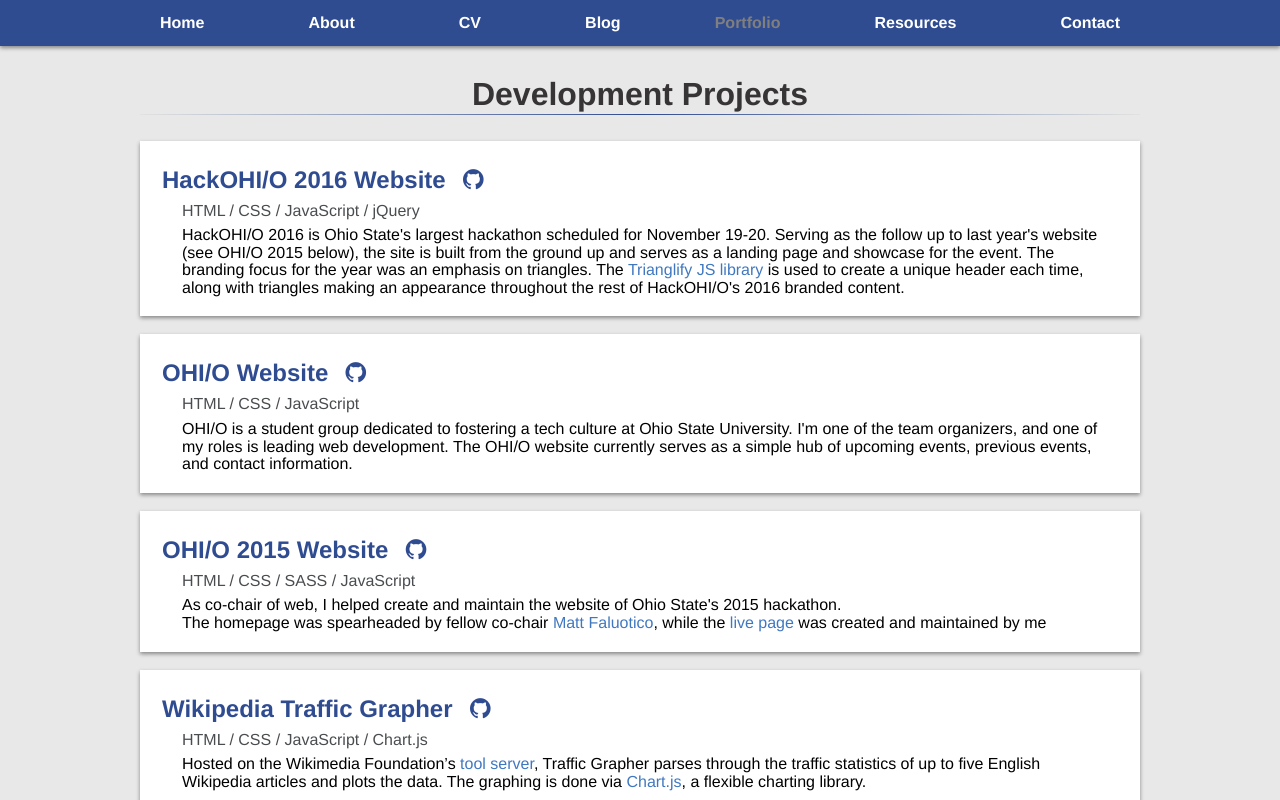
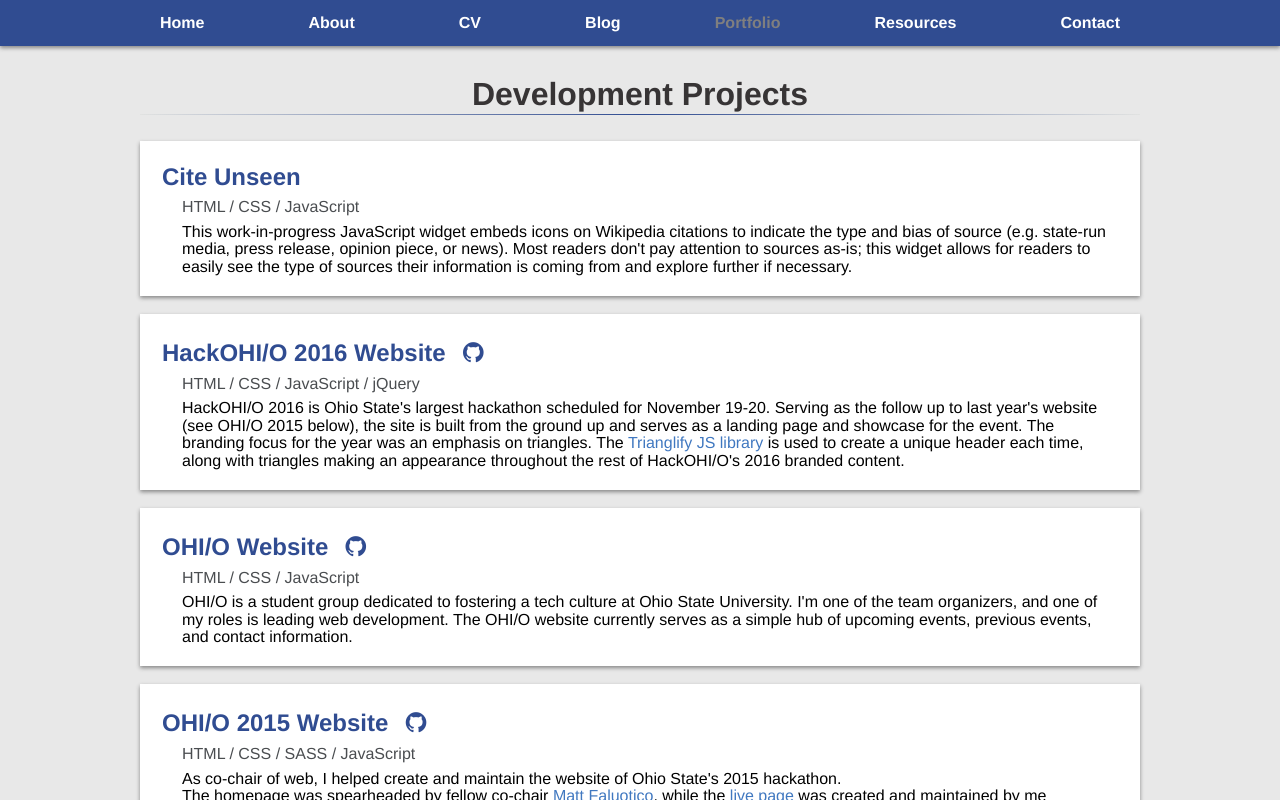
Before and after one commit to KevinPayravi/kevin.payravi.dev, a plain HTML site: page portfolio/index.html in a window 1280 px wide. Drawn offline with Linux system fonts and the light colour scheme; a web font is replaced by a local one.

Commit message:
Adding Cite Unseen to portfolio

```diff
--- a/portfolio/index.html
+++ b/portfolio/index.html
@@ -56,9 +56,17 @@
 					<h2 class="center">Development Projects</h2>
 					<hr>
 					<br>
-					<div class="left">
 					<div class="padder white-box">
-						<h3><a href="http://hack.osu.edu/2016"><b>HackOHI/O 2016 Website</b></a>&nbsp;&nbsp;<a href="https://github.com/hackohio/hackOHIO2016"><i class="padder-small fa fa-github fa-1x"></i></a></h3>
+						<h3><a href="https://docs.google.com/presentation/d/1aTUuFz1HBRMcE2PWeaJRzT7qW8Q_wJongWQhZZc-qrs/edit">Cite Unseen</a></h3>
+						<p class="desc-toolset">HTML / CSS / JavaScript</p>
+						<p class="desc">
+							 This work-in-progress JavaScript widget embeds icons on Wikipedia citations to indicate the type and bias of source (e.g. state-run media, press release, opinion piece, or news).
+							 Most readers don't pay attention to sources as-is; this widget allows for readers to easily see the type of sources their information is coming from and explore further if necessary.
+						</p>
+					</div>
+					<br>
+					<div class="padder white-box">
+						<h3><a href="http://hack.osu.edu/2016">HackOHI/O 2016 Website</a>&nbsp;&nbsp;<a href="https://github.com/hackohio/hackOHIO2016"><i class="padder-small fa fa-github fa-1x"></i></a></h3>
 						<p class="desc-toolset">HTML / CSS / JavaScript / jQuery</p>
 						<p class="desc">
 							HackOHI/O 2016 is Ohio State's largest hackathon scheduled for November 19-20.
@@ -69,7 +77,7 @@
 					</div>
 					<br>
 					<div class="padder white-box">
-						<h3><a href="http://hack.osu.edu/"><b>OHI/O Website</b></a>&nbsp;&nbsp;<a href="https://github.com/hackohio/ohio"><i class="padder-small fa fa-github fa-1x"></i></a></h3>
+						<h3><a href="http://hack.osu.edu/">OHI/O Website</a>&nbsp;&nbsp;<a href="https://github.com/hackohio/ohio"><i class="padder-small fa fa-github fa-1x"></i></a></h3>
 						<p class="desc-toolset">HTML / CSS / JavaScript</p>
 						<p class="desc">
 							OHI/O is a student group dedicated to fostering a tech culture at Ohio State University.
@@ -79,7 +87,7 @@
 					</div>
 					<br>
 					<div class="padder white-box">
-						<h3><a href="http://hack.osu.edu/2015"><b>OHI/O 2015 Website</b></a>&nbsp;&nbsp;<a href="https://github.com/hackohio/ohio2015"><i class="padder-small fa fa-github fa-1x"></i></a></h3>
+						<h3><a href="http://hack.osu.edu/2015">OHI/O 2015 Website</a>&nbsp;&nbsp;<a href="https://github.com/hackohio/ohio2015"><i class="padder-small fa fa-github fa-1x"></i></a></h3>
 						<p class="desc-toolset">HTML / CSS / SASS / JavaScript</p>
 						<p class="desc">
 							As co-chair of web, I helped create and maintain the website of Ohio State's 2015 hackathon.
@@ -89,7 +97,7 @@
 					</div>
 					<br>
 					<div class="padder white-box">
-						<h3><a href="http://tools.wmflabs.org/traffic-grapher/Wikipedia-Traffic-Grapher/index.php"><b>Wikipedia Traffic Grapher</b></a>&nbsp;&nbsp;<a href="https://github.com/KevinPayravi/Wikipedia-Traffic-Grapher"><i class="padder-small fa fa-github fa-1x"></i></a></h3>
+						<h3><a href="http://tools.wmflabs.org/traffic-grapher/Wikipedia-Traffic-Grapher/index.php">Wikipedia Traffic Grapher</a>&nbsp;&nbsp;<a href="https://github.com/KevinPayravi/Wikipedia-Traffic-Grapher"><i class="padder-small fa fa-github fa-1x"></i></a></h3>
 						<p class="desc-toolset">HTML / CSS / JavaScript / Chart.js</p>
 						<p class="desc">
 							Hosted on the Wikimedia Foundation’s <a href="https://tools.wmflabs.org/">tool server</a>, Traffic Grapher parses through the traffic statistics of up to five English Wikipedia articles and plots the data.
@@ -98,7 +106,7 @@
 					</div>
 					<br>
 					<div class="padder white-box">
-						<h3><b>Taazaa Website Revamp</b>&nbsp;&nbsp;<a href="../images/portfolio/Taazaa.png"><i class="padder-small fa fa-picture-o fa-1x"></i></a></h3>
+						<h3>Taazaa Website Revamp&nbsp;&nbsp;<a href="../images/portfolio/Taazaa.png"><i class="padder-small fa fa-picture-o fa-1x"></i></a></h3>
 						<p class="desc-toolset">WordPress / HTML / CSS</p>
 						<p class="desc">
 							While interning with Taazaa during the summer of 2014, one of my projects was to assist in the revamp of the main website of Taazaa, a software development company.
@@ -107,7 +115,7 @@
 					</div>
 					<br>
 					<div class="padder white-box">
-						<h3><a href="http://hackalist.org/"><b>Hackalist</b></a>&nbsp;&nbsp;<a href="https://github.com/Hackalist/Hackalist.github.io"><i class="padder-small fa fa-github fa-1x"></i></a></h3>
+						<h3><a href="http://hackalist.org/">Hackalist</a>&nbsp;&nbsp;<a href="https://github.com/Hackalist/Hackalist.github.io"><i class="padder-small fa fa-github fa-1x"></i></a></h3>
 						<p class="desc-toolset">HTML / CSS / JavaScript / JSON / Angular</p>
 						<p class="desc">
 							Hackalist is a global directory of upcoming hackathons, primarilly geared towards college students.
```
